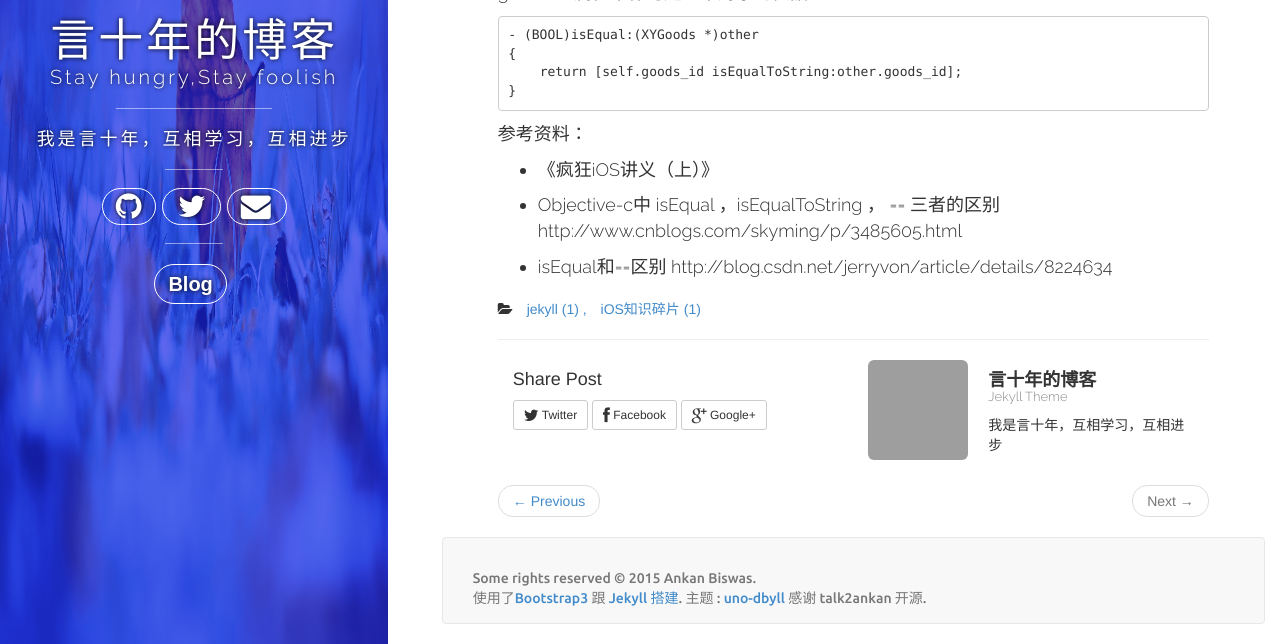
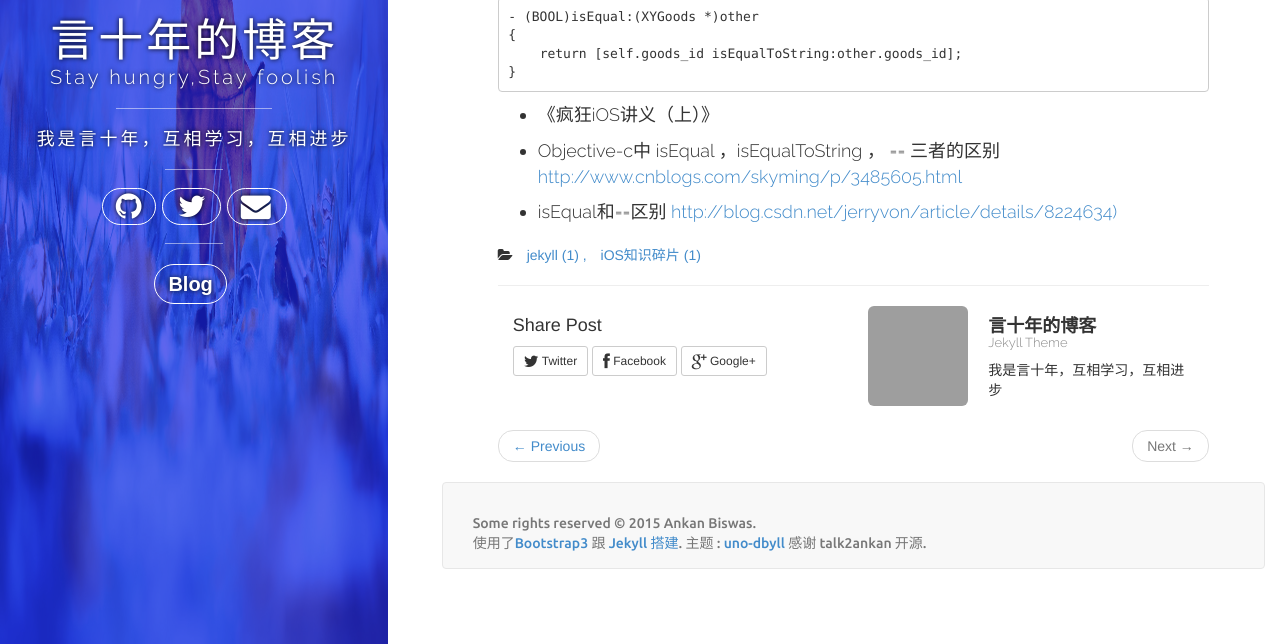
Before and after one commit to yanshinian/yanshinian.github.io, a Jekyll site: the page built from _posts/2015-05-23-isequal==.markdown, in a window 1280 px wide and 900 px high, scrolled down 1224 px, cut to the strip 256-900 px from the top of the window. Built offline with Jekyll 4.4.1, drawn with Linux system fonts in a browser that asks for light colours; Markdown is read by kramdown in place of the engine named in the settings; comment, search, counter and statistics services are not loaded; grey boxes are pictures that could not be loaded.

````diff
--- a/_posts/2015-05-23-isequal==.markdown
+++ b/_posts/2015-05-23-isequal==.markdown
@@ -22,6 +22,7 @@ OC 程序中测试两个变量的是否相等有两种方式：isEqual 跟 “==
 
 
 当使用“==”比较类型上没有半毛钱关系的两个类型的指针变量（NSString的对象与NSData的对象）的时，编译器会警告。
+
 ```
 1.NSUInteger a = 65;
   NSUInteger b = 65;
@@ -36,12 +37,12 @@ OC 程序中测试两个变量的是否相等有两种方式：isEqual 跟 “==
 疑问：为啥都是 “言十年”，但是结果不对呢？
 答：str1跟str2 这种方式声明的“言十年”系统用“常量池”来管理这些字符串的。常量池保证相同的字符串直接量只有一个，不会产生多个副本。str1跟str2指向常量池中的同一个字符串对象。
 str3 呢，类方法创建出来的对象。运行时创建出来的，放在堆上的。。
-
 ```
 
 ### isEqual 的使用
 
 很多时候，程序判断指针变量是否相等，也有时候是判断值是否相等的规则，并不严格要求两个指针变量指向同一个对象。例如，对于两个字符串变量，可能只是要求它们指向的字符串对象里包含的字符序列相同即认为相等，此时就可以利用NSString对象的isEqual:方法来判断。
+
 ```
 1. [str1 isEqual: str3]; //返回的是 YES
 ```
@@ -65,12 +66,8 @@ NSString 中的isEqual方法，是重写了NSObject的isEqual 的方法。也就
 }
 ```
 
-
-
-参考资料：
-
 * 《疯狂iOS讲义（上）》
 
-* Objective-c中 isEqual ，isEqualToString ， == 三者的区别 http://www.cnblogs.com/skyming/p/3485605.html
+* Objective-c中 isEqual ，isEqualToString ， == 三者的区别 [http://www.cnblogs.com/skyming/p/3485605.html](http://www.cnblogs.com/skyming/p/3485605.html)
 
-* isEqual和==区别 http://blog.csdn.net/jerryvon/article/details/8224634
+* isEqual和==区别 [http://blog.csdn.net/jerryvon/article/details/8224634)](http://blog.csdn.net/jerryvon/article/details/8224634)
````
